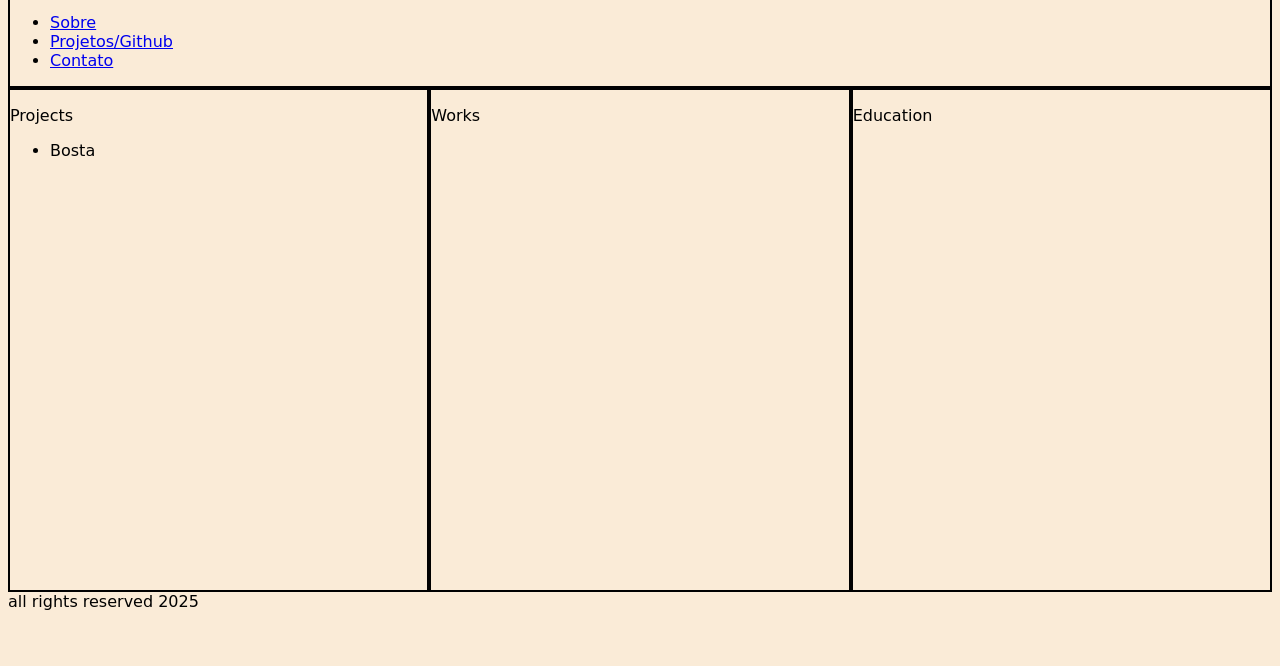
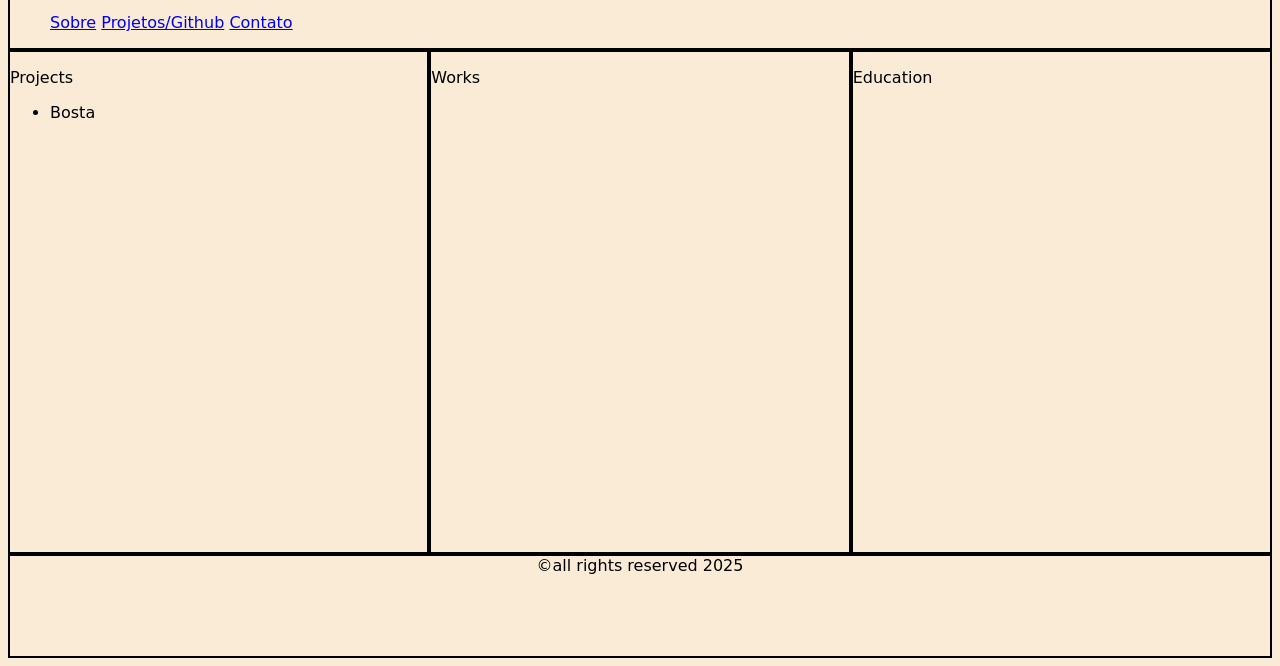
Before and after one commit to Shishura/Simple-page-, a plain HTML site: page Index.html in a window 1280 px wide. Shown: the part 135-801 px from the top of the page. Drawn offline with Linux system fonts and the light colour scheme.

Commit message:
style:personalizando o header, e adicionando um border ao footer

```diff
--- a/Index.html
+++ b/Index.html
@@ -17,11 +17,11 @@
             <span class="name-account">Murilo</span>
         </a>
         <nav>
-            <ul>
-                <li><a href="#">Sobre</a></li>
-                <li><a href="#">Projetos/Github</a></li>
-                <li><a href="#">Contato</a></li>
-            </ul>
+                <ul class="links-profile">
+                    <li><a href="#">Sobre</a></li>
+                    <li><a href="#">Projetos/Github</a></li>
+                    <li><a href="#">Contato</a></li>
+                </ul>
         </nav>
     </header>
     <main>
@@ -40,8 +40,9 @@
             </div>
         </div>
     </main>
-
-    <footer>all rights reserved 2025</footer>
+    <div class="footer-page">
+        <footer>©all rights reserved 2025</footer>
+    </div>
 </body>
 
 </html>
--- a/index.css
+++ b/index.css
@@ -20,7 +20,17 @@ header {
     border-radius: 50%;
     width: 50px;
 }
-.container{
+
+.links-profile li {
+    list-style: none;
+    display: inline-block;
+    gap: 8px;
+    justify-content: right;
+    text-align: right;
+    text-decoration: none;
+}
+
+.container {
     display: flex;
     justify-content: center;
     width: 100%;
@@ -28,9 +38,9 @@ header {
 
 
 .projects {
- flex: 2;
- border: 2px solid;
- height: 500px;
+    flex: 2;
+    border: 2px solid;
+    height: 500px;
 }
 
 .works {
@@ -42,3 +52,9 @@ header {
     border: 2px solid;
     flex: 2;
 }
+
+.footer-page {
+    text-align: center;
+    height: 100px;
+    border: 2px solid;
+}
```
